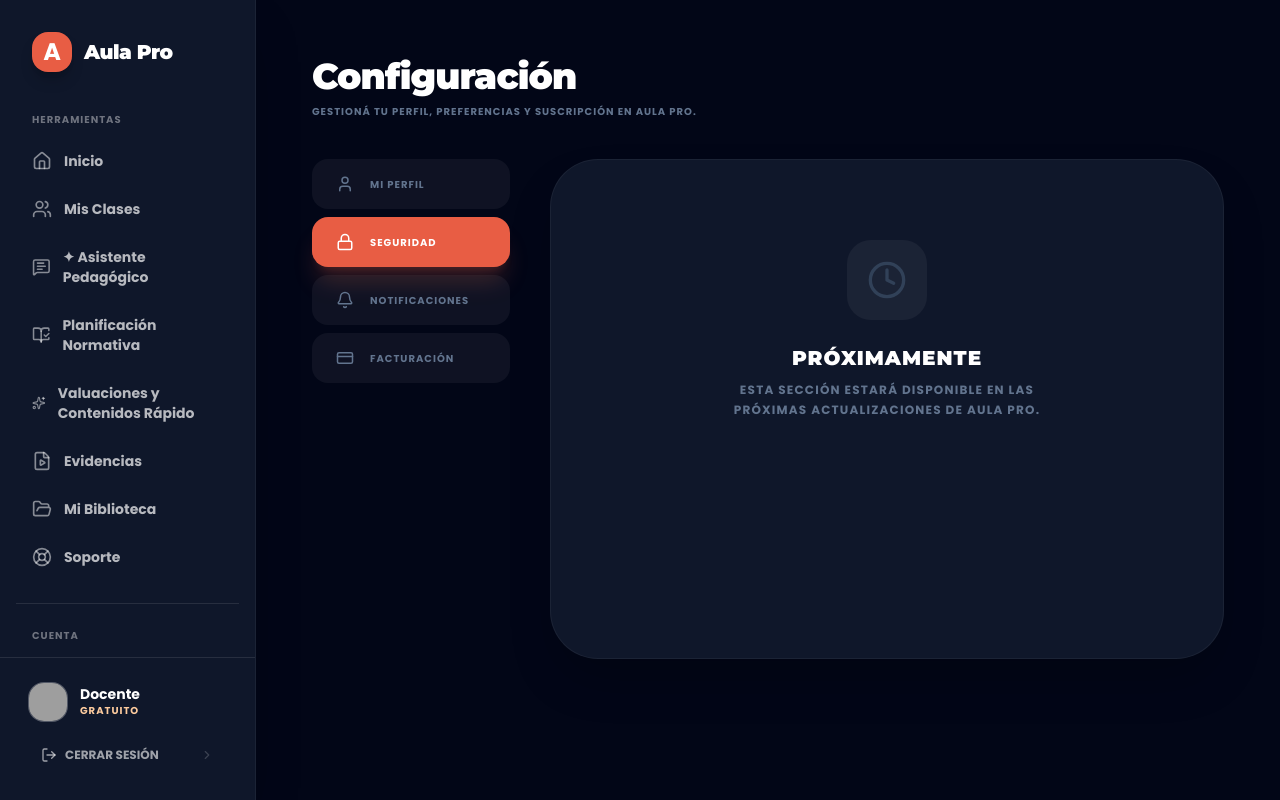
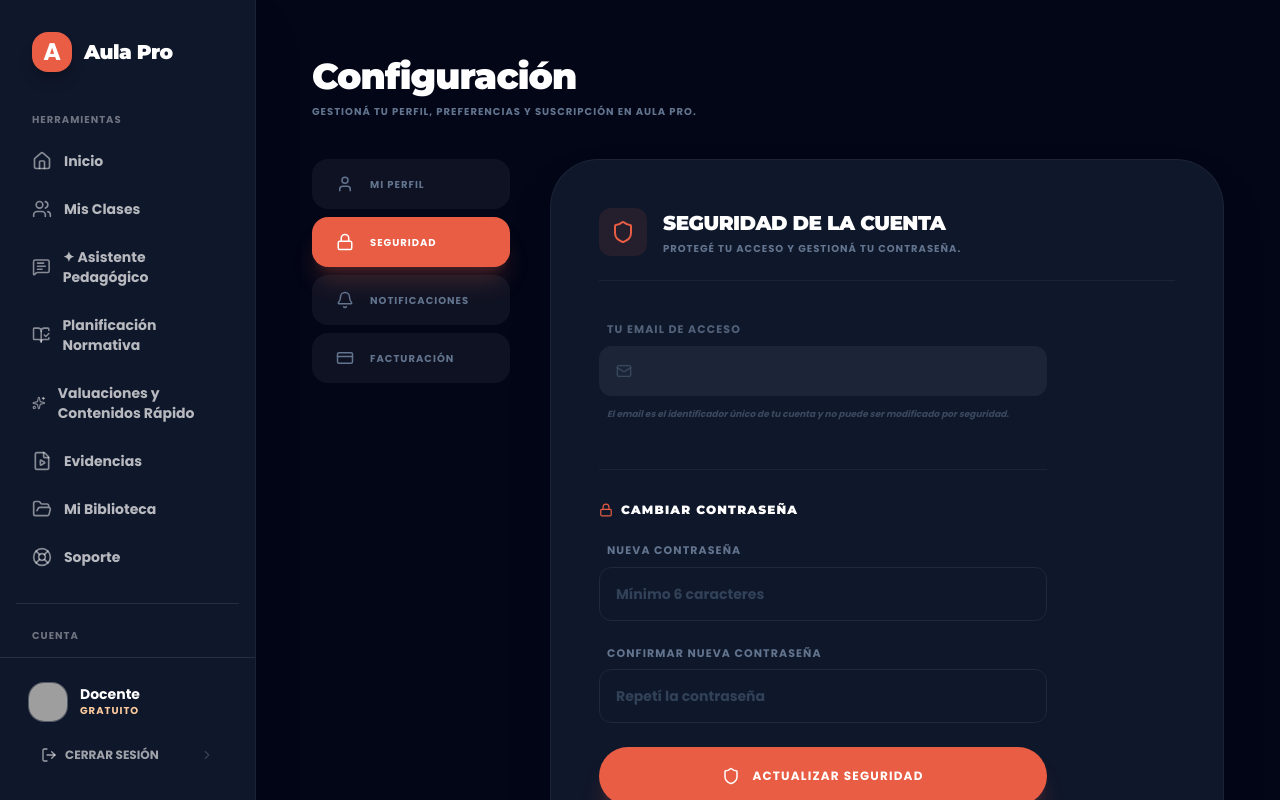
Before and after one commit to arielwin85-dotcom/aula-tranquila, a Next.js app: page /configuracion in a window 1280 px wide. Both pictures are taken after a click on the button "SEGURIDAD". Shown: the top 800 px of the page. Built offline with nearby package versions, Linux system fonts and the light colour scheme; no server answers; grey boxes are pictures that could not be loaded.

Commit message:
feat: Implementar cambio de contraseña en pestaña de Seguridad

```diff
--- a/src/app/configuracion/page.tsx
+++ b/src/app/configuracion/page.tsx
@@ -16,7 +16,6 @@
   AlertCircle,
   GraduationCap,
   Clock,
-  ChevronRight
 } from 'lucide-react';
 import { createClient } from '@/lib/supabase/client';
 
@@ -38,6 +37,9 @@
   const [isSaving, setIsSaving] = useState(false);
   const [error, setError] = useState('');
   const [exito, setExito] = useState('');
+
+  const [nuevaPassword, setNuevaPassword] = useState('');
+  const [confirmarPassword, setConfirmarPassword] = useState('');
 
   // ── Inicialización ─────────────────────────────────────────────────────
   useEffect(() => {
@@ -66,7 +68,6 @@
           setCreditos(perfil.credits || 0);
           setPlan(perfil.plan || 'gratuito');
         } else {
-          // Fallback if no profile exists yet
           setNombre(user.user_metadata?.full_name || '');
         }
       } catch (err) {
@@ -120,6 +121,43 @@
     }
   };
 
+  const handleCambiarPassword = async () => {
+    if (!nuevaPassword) {
+      setError('Ingresá una nueva contraseña');
+      return;
+    }
+    if (nuevaPassword.length < 6) {
+      setError('La contraseña debe tener al menos 6 caracteres');
+      return;
+    }
+    if (nuevaPassword !== confirmarPassword) {
+      setError('Las contraseñas no coinciden');
+      return;
+    }
+
+    try {
+      setIsSaving(true);
+      setError('');
+      setExito('');
+
+      const { error: authError } = await supabase.auth.updateUser({
+        password: nuevaPassword
+      });
+
+      if (authError) throw authError;
+
+      setExito('Contraseña actualizada correctamente ✓');
+      setNuevaPassword('');
+      setConfirmarPassword('');
+      setTimeout(() => setExito(''), 3000);
+    } catch (err: any) {
+      console.error('Error actualizando contraseña:', err);
+      setError('Error al actualizar contraseña. Intentá de nuevo.');
+    } finally {
+      setIsSaving(false);
+    }
+  };
+
   const obtenerIniciales = (n: string) => {
     if (!n) return '?';
     return n
@@ -129,7 +167,6 @@
       .join('');
   };
 
-  // ── Render Components ────────────────────────────────────────────────
   if (isLoading) {
     return (
       <div className="h-[60vh] flex flex-col items-center justify-center gap-4 text-brand-orange">
@@ -147,7 +184,6 @@
       </div>
 
       <div className="grid grid-cols-1 lg:grid-cols-12 gap-10 items-start">
-        {/* Sidebar de Navegación */}
         <div className="lg:col-span-3 flex flex-col gap-2">
           {[
             { id: 'perfil', label: 'Mi Perfil', icon: User },
@@ -157,7 +193,11 @@
           ].map(tab => (
             <button
               key={tab.id}
-              onClick={() => setTabActiva(tab.id as TabType)}
+              onClick={() => {
+                setTabActiva(tab.id as TabType);
+                setError('');
+                setExito('');
+              }}
               className={`flex items-center gap-4 px-6 py-4 rounded-2xl transition-all font-black text-[10px] uppercase tracking-widest ${
                 tabActiva === tab.id
                   ? 'bg-brand-orange text-white shadow-xl shadow-brand-orange/20'
@@ -170,12 +210,10 @@
           ))}
         </div>
 
-        {/* Área de Contenido */}
         <div className="lg:col-span-9">
           <div className="bg-[var(--color-background-secondary)] rounded-[3rem] border border-white/5 shadow-2xl overflow-hidden min-h-[500px]">
             {tabActiva === 'perfil' ? (
               <div className="p-8 md:p-12 animate-in slide-in-from-right-4 duration-500">
-                {/* Header Perfil */}
                 <div className="flex flex-col md:flex-row items-center gap-8 mb-12">
                   <div
                     className="flex-shrink-0 flex items-center justify-center text-white shadow-2xl ring-4 ring-white/5 transition-transform hover:scale-105"
@@ -203,13 +241,12 @@
                   </div>
                 </div>
 
-                {/* Mensajes de Estado */}
-                {error && (
+                {error && tabActiva === 'perfil' && (
                   <div className="mb-8 p-4 bg-[var(--color-background-danger)] border border-[var(--color-border-danger)] text-[var(--color-text-danger)] rounded-xl text-xs font-bold flex items-center gap-3">
                     <AlertCircle size={16} /> {error}
                   </div>
                 )}
-                {exito && (
+                {exito && tabActiva === 'perfil' && (
                   <div className="mb-8 p-4 bg-[var(--color-background-success)] border border-[var(--color-border-success)] text-[var(--color-text-success)] rounded-xl text-xs font-bold flex items-center gap-3">
                     <CheckCircle2 size={16} /> {exito}
                   </div>
@@ -291,6 +328,79 @@
                   </button>
                 </div>
               </div>
+            ) : tabActiva === 'seguridad' ? (
+              <div className="p-8 md:p-12 animate-in slide-in-from-right-4 duration-500">
+                <div className="flex items-center gap-4 mb-10 pb-6 border-b border-white/5">
+                  <div className="w-12 h-12 bg-brand-orange/10 text-brand-orange rounded-xl flex items-center justify-center">
+                    <Shield size={24} />
+                  </div>
+                  <div>
+                    <h3 className="text-xl font-black text-white font-montserrat tracking-tight uppercase">Seguridad de la Cuenta</h3>
+                    <p className="text-[10px] text-slate-500 font-bold uppercase tracking-widest mt-1">Protegé tu acceso y gestioná tu contraseña.</p>
+                  </div>
+                </div>
+
+                {error && tabActiva === 'seguridad' && (
+                  <div className="mb-8 p-4 bg-[var(--color-background-danger)] border border-[var(--color-border-danger)] text-[var(--color-text-danger)] rounded-xl text-xs font-bold flex items-center gap-3">
+                    <AlertCircle size={16} /> {error}
+                  </div>
+                )}
+                {exito && tabActiva === 'seguridad' && (
+                  <div className="mb-8 p-4 bg-[var(--color-background-success)] border border-[var(--color-border-success)] text-[var(--color-text-success)] rounded-xl text-xs font-bold flex items-center gap-3">
+                    <CheckCircle2 size={16} /> {exito}
+                  </div>
+                )}
+
+                <div className="grid grid-cols-1 gap-8 max-w-md">
+                  <div className="flex flex-col gap-2 opacity-80">
+                    <label className="text-[11px] font-black text-slate-500 uppercase tracking-widest ml-2">Tu Email de Acceso</label>
+                    <div className="flex items-center gap-3 p-4 bg-[var(--color-background-tertiary)] border border-[var(--color-border-tertiary)] text-slate-400 text-sm font-bold rounded-xl cursor-not-allowed">
+                      <Mail size={16} className="text-slate-600" />
+                      {email}
+                    </div>
+                    <p className="text-[9px] text-slate-600 font-bold mt-1 px-2 italic">El email es el identificador único de tu cuenta y no puede ser modificado por seguridad.</p>
+                  </div>
+
+                  <div className="border-t border-white/5 pt-8 mt-4">
+                    <h4 className="text-xs font-black text-white uppercase tracking-widest mb-6 flex items-center gap-2">
+                      <Lock size={14} className="text-brand-orange" /> Cambiar Contraseña
+                    </h4>
+
+                    <div className="space-y-6">
+                      <div className="flex flex-col gap-2">
+                        <label className="text-[11px] font-black text-slate-500 uppercase tracking-widest ml-2">Nueva Contraseña</label>
+                        <input
+                          type="password"
+                          value={nuevaPassword}
+                          onChange={(e) => setNuevaPassword(e.target.value)}
+                          className="bg-[var(--color-background-secondary)] border border-[var(--color-border-tertiary)] text-white text-sm font-bold p-4 rounded-xl focus:ring-4 ring-brand-orange/10 focus:border-brand-orange outline-none transition-all placeholder:text-slate-700"
+                          placeholder="Mínimo 6 caracteres"
+                        />
+                      </div>
+
+                      <div className="flex flex-col gap-2">
+                        <label className="text-[11px] font-black text-slate-500 uppercase tracking-widest ml-2">Confirmar Nueva Contraseña</label>
+                        <input
+                          type="password"
+                          value={confirmarPassword}
+                          onChange={(e) => setConfirmarPassword(e.target.value)}
+                          className="bg-[var(--color-background-secondary)] border border-[var(--color-border-tertiary)] text-white text-sm font-bold p-4 rounded-xl focus:ring-4 ring-brand-orange/10 focus:border-brand-orange outline-none transition-all placeholder:text-slate-700"
+                          placeholder="Repetí la contraseña"
+                        />
+                      </div>
+
+                      <button
+                        onClick={handleCambiarPassword}
+                        disabled={isSaving}
+                        className="w-full px-8 py-5 bg-brand-orange text-white rounded-[2rem] font-black uppercase tracking-widest text-xs flex items-center justify-center gap-3 transition-all shadow-xl shadow-brand-orange/20 hover:scale-[1.03] active:scale-95 disabled:opacity-50 disabled:cursor-not-allowed mt-4"
+                      >
+                        {isSaving ? <Loader2 size={18} className="animate-spin" /> : <Shield size={18} />}
+                        {isSaving ? 'Actualizando...' : 'Actualizar Seguridad'}
+                      </button>
+                    </div>
+                  </div>
+                </div>
+              </div>
             ) : (
               <div className="h-full flex flex-col items-center justify-center p-20 text-center animate-in fade-in duration-500">
                 <div className="w-20 h-20 bg-white/5 rounded-3xl flex items-center justify-center mb-6 text-slate-700">
```
